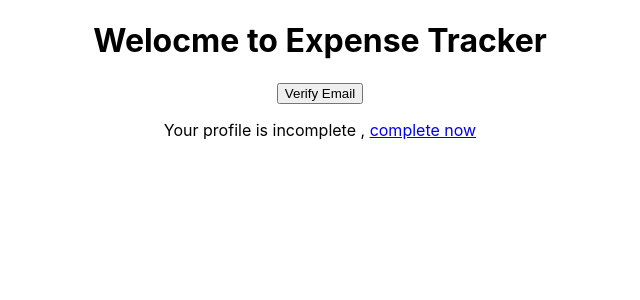
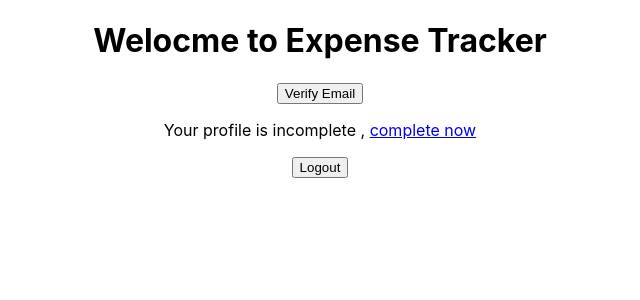
Before and after one commit to vipinrwt95/Expensetracker, a React (Create React App) app: page /home in a window 1280 px wide. Shown: the top 300 px of the page, without its empty margins (320-960 px from the left). Built offline with nearby package versions, Linux system fonts and the light colour scheme.

Commit message:
adding logout functionality

```diff
--- a/src/Pages/Home.js
+++ b/src/Pages/Home.js
@@ -1,6 +1,7 @@
 import { Link,useNavigate } from "react-router-dom";
 import { useContext } from "react";
 import TokenContext from "../store/TokenContext";
+import { Button } from "react-bootstrap";
 const Home=()=>
 {   const navigate=useNavigate();
     const authctx=useContext(TokenContext);
@@ -25,17 +26,24 @@ const Home=()=>
           }
          else{
             return res.json().then(data=>{
-             navigate('/')
+             navigate('./')
             });
           }
         })
      }
+     const logoutHandler=()=>
+     { console.log(authctx);
+      authctx.logout()
+      navigate('/')
+
+    }
 
   return(
        <>
         <div><h1>Welocme to Expense Tracker</h1>
         <button onClick={emailverificationHandler}>Verify Email</button>
         <p>Your profile is incomplete , <Link to='./profile'>complete now</Link></p>
+        <Button onClick={logoutHandler}>Logout</Button>
         </div>
         </>
     )
```
